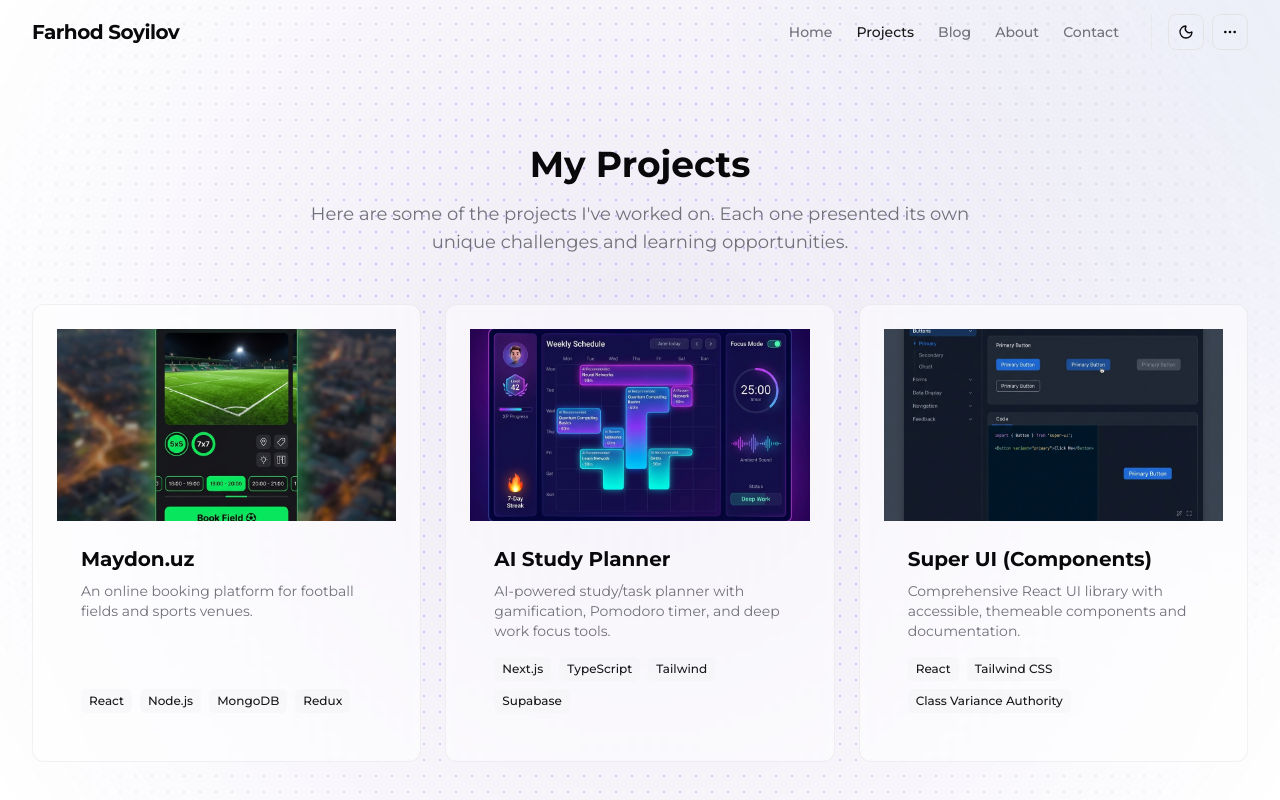
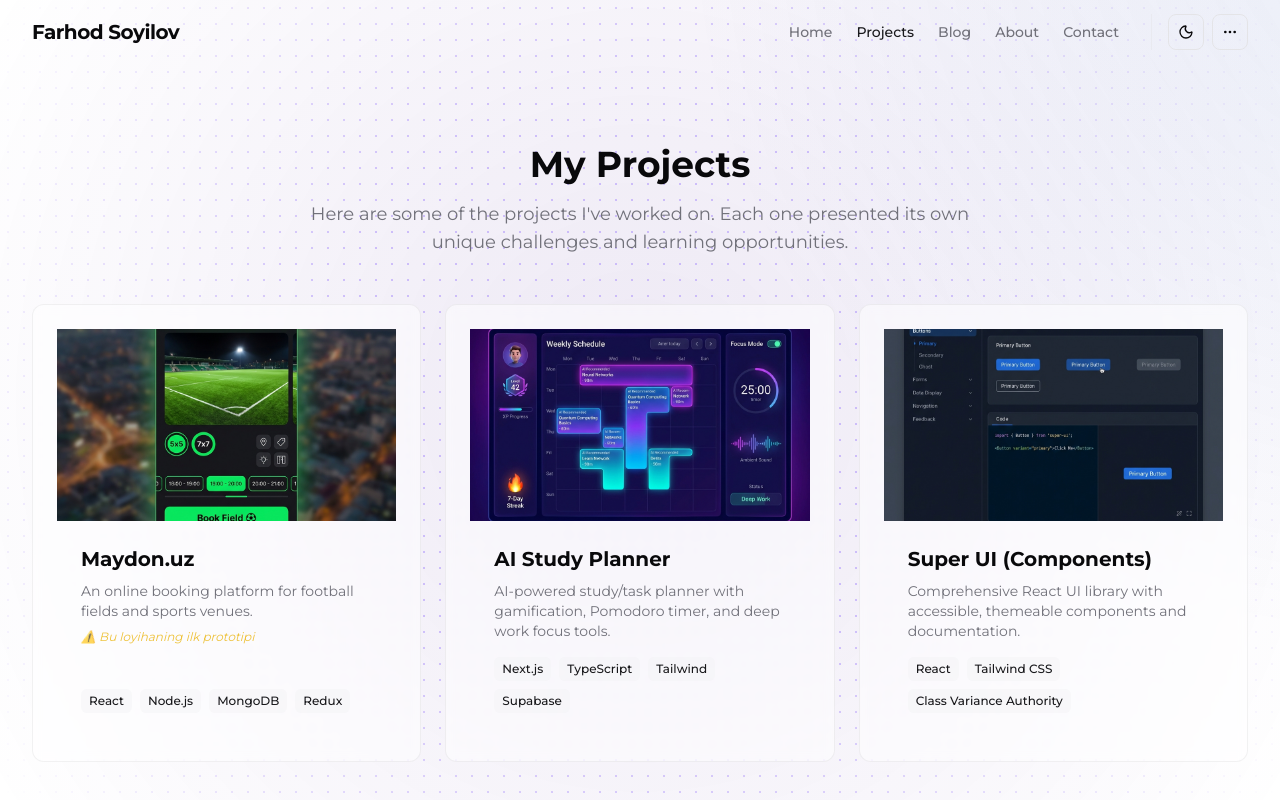
Before and after one commit to Farhodoff/portfolioo, a React (Vite) app: page /projects in a window 1280 px wide. Shown: the top 800 px of the page. Built offline with nearby package versions, Linux system fonts and the light colour scheme.

Commit message:
Feat: Add prototype note to Maydon.uz project

```diff
--- a/src/data/constants.js
+++ b/src/data/constants.js
@@ -2,8 +2,7 @@
 
 export const SKILLS = [
     "React", "Next.js", "TypeScript", "Node.js", "Python",
-    "Django", "MongoDB", "PostgreSQL",
-    "Supabase", "Docker"
+    "Django", "MongoDB", "PostgreSQL"
 ];
 
 export const STATS = [
@@ -24,6 +23,7 @@
     {
         title: "Maydon.uz",
         description: "An online booking platform for football fields and sports venues.",
+        note: "⚠️ Bu loyihaning ilk prototipi",
         tech: ["React", "Node.js", "MongoDB", "Redux"],
         github: "https://github.com/Farhodoff/maydonuz.uz",
         demo: "https://maydonuz.netlify.app/",
--- a/src/pages/Projects.jsx
+++ b/src/pages/Projects.jsx
@@ -54,6 +54,11 @@
                             <h3 className="text-xl font-bold mb-2">{project.title}</h3>
                             <p className="text-muted-foreground text-sm mb-4 flex-grow">
                                 {project.description}
+                                {project.note && (
+                                    <span className="block mt-2 text-xs text-yellow-500/80 italic">
+                                        {project.note}
+                                    </span>
+                                )}
                             </p>
 
                             <div className="flex flex-wrap gap-2 mt-auto">
```
